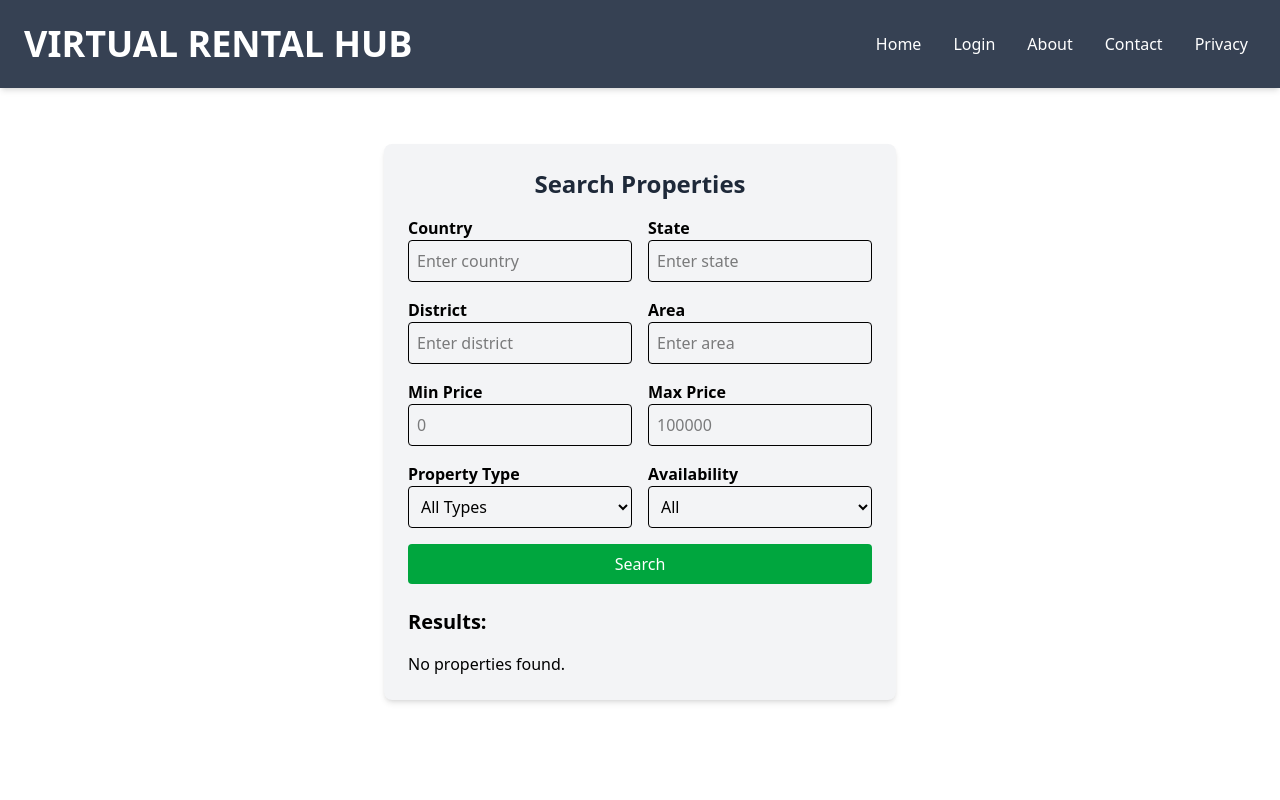
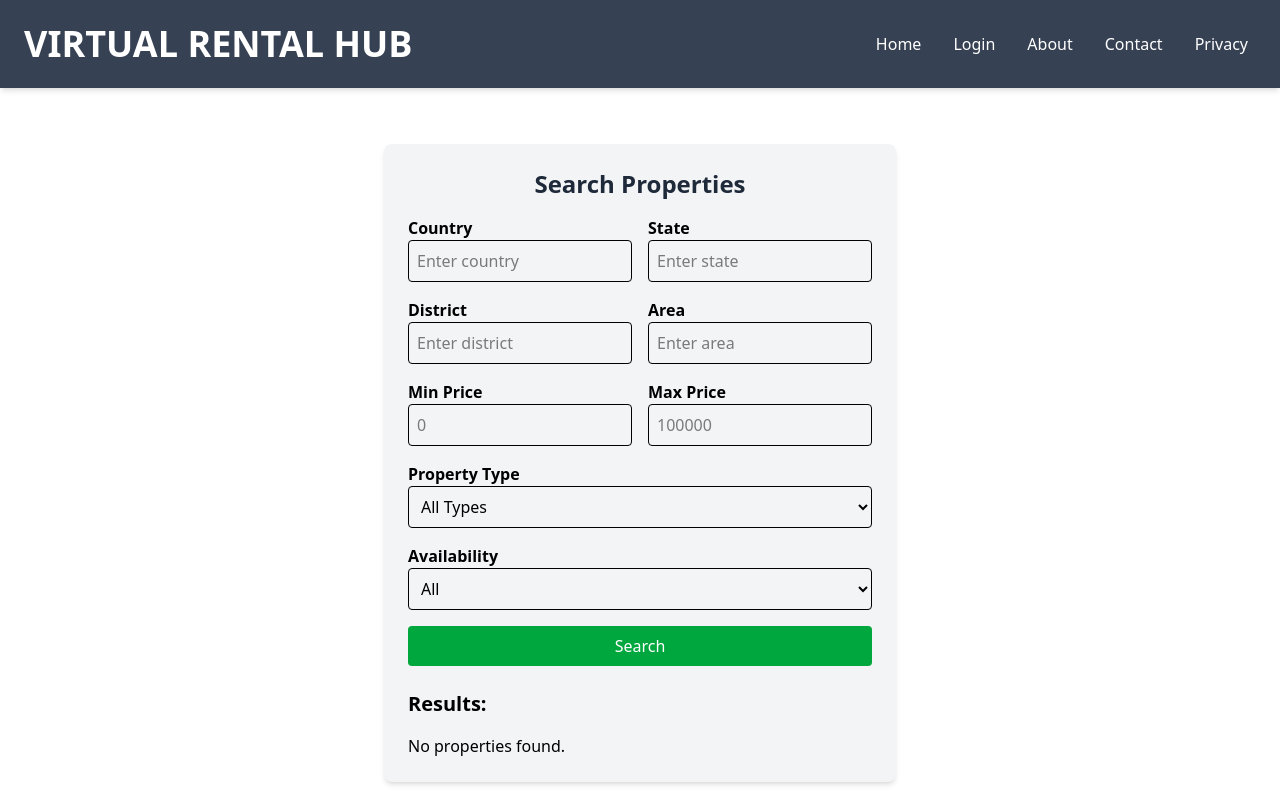
Before and after one commit to KeertahanaKV/VIRTUAL_RENTAL_HUB, a React (Vite) app: page /renters-search in a window 1280 px wide. Built offline with nearby package versions, Linux system fonts and the light colour scheme.

Commit message:
Updated VURTUAL RENTAL HUB TILL DATE

```diff
--- a/src/components/pages/RentersSearch.jsx
+++ b/src/components/pages/RentersSearch.jsx
@@ -3,7 +3,7 @@ import { useState } from "react";
 export default function RentersSearch() {
   // State for form inputs
   const [searchQuery, setSearchQuery] = useState("");
-  const [priceRange, setPriceRange] = useState({ min: "", max: ""});
+  const [priceRange, setPriceRange] = useState({ min: "", max: "" });
   const [propertyType, setPropertyType] = useState("");
   const [availability, setAvailability] = useState("all");
 
@@ -97,9 +97,7 @@ export default function RentersSearch() {
         </div>
       </div>
 
-      {/* Other Filters and Search Button */}
-      {/* The rest of your existing code (price filters, property type, etc.) */}
-
+      {/* Price Filters */}
       <div className="mt-4 grid grid-cols-2 gap-4">
         <div>
           <label className="block font-semibold">Min Price</label>
@@ -123,7 +121,10 @@ export default function RentersSearch() {
             className="w-full p-2 border rounded"
           />
         </div>
-        <div>
+      </div>
+
+      {/* Property Type Filter */}
+      <div className="mt-4">
         <label className="block font-semibold">Property Type</label>
         <select value={propertyType} onChange={handlePropertyTypeChange} className="w-full p-2 border rounded">
           <option value="">All Types</option>
@@ -132,14 +133,15 @@ export default function RentersSearch() {
           <option value="Condo">Condo</option>
         </select>
       </div>
-        <div>
+
+      {/* Availability Filter */}
+      <div className="mt-4">
         <label className="block font-semibold">Availability</label>
         <select value={availability} onChange={handleAvailabilityChange} className="w-full p-2 border rounded">
           <option value="all">All</option>
           <option value="available">Available</option>
           <option value="not-available">Not Available</option>
         </select>
-        </div>
       </div>
 
       {/* Search Button */}
```
Lines whose indentation alone changed are shown as unchanged.
